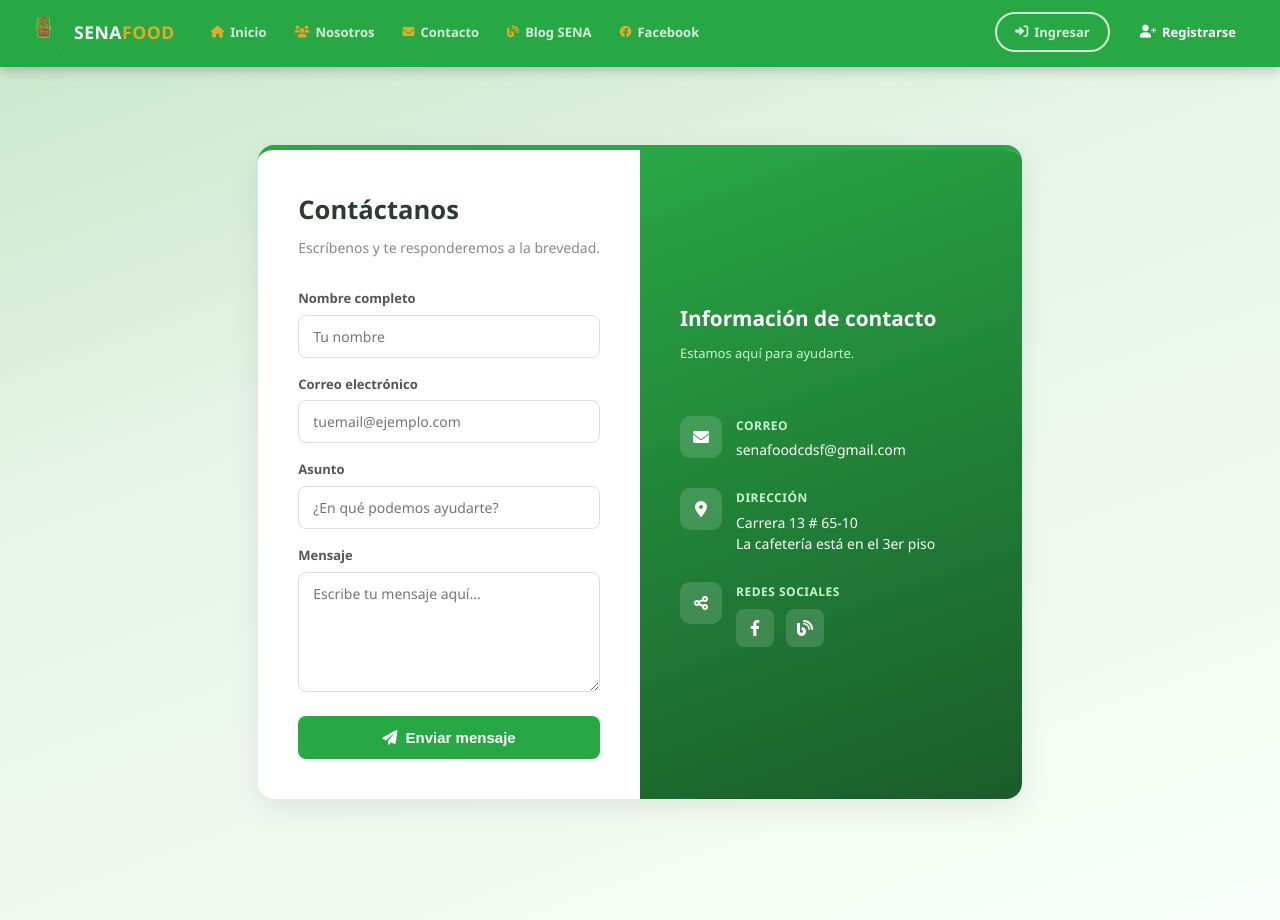
After one commit to Jssancheza1019/Senafood-py, a Django app: page /contacto/ in a window 1280 px wide. The commit adds this page. Run offline with Django 5.2, Linux system fonts and the light colour scheme.

Commit message:
Entregable2

```diff
--- /dev/null
+++ b/gestion/templates/gestion/contacto.html
@@ -0,0 +1,319 @@
+{% load static %}
+<!DOCTYPE html>
+<html lang="es">
+<head>
+    <meta charset="UTF-8">
+    <meta name="viewport" content="width=device-width, initial-scale=1.0">
+    <title>SenaFood - Contacto</title>
+    <link rel="stylesheet" href="{% static 'gestion/css/styles.css' %}">
+    <link rel="stylesheet" href="https://cdnjs.cloudflare.com/ajax/libs/font-awesome/6.0.0/css/all.min.css">
+    <style>
+        .contacto-wrapper {
+            min-height: calc(100vh - 64px);
+            display: flex;
+            align-items: center;
+            justify-content: center;
+            padding: 40px 20px;
+        }
+
+        .contacto-card {
+            background: #ffffff;
+            border-radius: 16px;
+            box-shadow: 0 10px 30px rgba(0,0,0,0.08);
+            overflow: hidden;
+            display: grid;
+            grid-template-columns: 1fr 1fr;
+            max-width: 900px;
+            width: 100%;
+            border-top: 5px solid var(--sena-green);
+        }
+
+        /* --- Columna izquierda: formulario --- */
+        .contacto-form {
+            padding: 40px;
+        }
+
+        .contacto-form h2 {
+            color: var(--sena-dark);
+            font-size: 1.6rem;
+            font-weight: 800;
+            margin: 0 0 6px;
+        }
+
+        .contacto-form p.subtitulo {
+            color: #888;
+            font-size: 14px;
+            margin: 0 0 28px;
+        }
+
+        .contacto-form .form-group {
+            margin-bottom: 16px;
+        }
+
+        .contacto-form label {
+            display: block;
+            font-size: 13px;
+            font-weight: 600;
+            color: #555;
+            margin-bottom: 6px;
+        }
+
+        .contacto-form input,
+        .contacto-form textarea {
+            width: 100%;
+            padding: 11px 14px;
+            border: 1px solid #ddd;
+            border-radius: 8px;
+            font-size: 14px;
+            font-family: inherit;
+            box-sizing: border-box;
+            transition: border-color 0.2s;
+            outline: none;
+        }
+
+        .contacto-form input:focus,
+        .contacto-form textarea:focus {
+            border-color: var(--sena-green);
+        }
+
+        .contacto-form textarea {
+            resize: vertical;
+            min-height: 120px;
+        }
+
+        .contacto-form button {
+            width: 100%;
+            padding: 13px;
+            background: var(--sena-green);
+            color: white;
+            border: none;
+            border-radius: 8px;
+            font-size: 15px;
+            font-weight: 700;
+            cursor: pointer;
+            transition: background 0.2s;
+            display: flex;
+            align-items: center;
+            justify-content: center;
+            gap: 8px;
+        }
+
+        .contacto-form button:hover {
+            background: var(--sena-dark);
+        }
+
+        /* --- Columna derecha: info --- */
+        .contacto-info {
+            background: linear-gradient(160deg, #28a745, #1a5c2a);
+            padding: 40px;
+            display: flex;
+            flex-direction: column;
+            justify-content: center;
+            gap: 28px;
+        }
+
+        .contacto-info h3 {
+            color: #ffffff;
+            font-size: 1.3rem;
+            font-weight: 800;
+            margin: 0 0 8px;
+        }
+
+        .contacto-info p.info-sub {
+            color: #c8f7d0;
+            font-size: 13px;
+            margin: 0 0 24px;
+        }
+
+        .info-item {
+            display: flex;
+            align-items: flex-start;
+            gap: 14px;
+        }
+
+        .info-item .icon-box {
+            width: 42px;
+            height: 42px;
+            background: rgba(255,255,255,0.15);
+            border-radius: 10px;
+            display: flex;
+            align-items: center;
+            justify-content: center;
+            flex-shrink: 0;
+        }
+
+        .info-item .icon-box i {
+            color: #ffffff;
+            font-size: 16px;
+        }
+
+        .info-item .info-text span {
+            display: block;
+            color: #c8f7d0;
+            font-size: 12px;
+            font-weight: 600;
+            text-transform: uppercase;
+            letter-spacing: 0.5px;
+        }
+
+        .info-item .info-text p {
+            color: #ffffff;
+            font-size: 14px;
+            margin: 4px 0 0;
+            line-height: 1.5;
+        }
+
+        .social-links {
+            display: flex;
+            gap: 12px;
+            margin-top: 8px;
+        }
+
+        .social-links a {
+            width: 38px;
+            height: 38px;
+            background: rgba(255,255,255,0.15);
+            border-radius: 8px;
+            display: flex;
+            align-items: center;
+            justify-content: center;
+            color: white;
+            text-decoration: none;
+            font-size: 16px;
+            transition: background 0.2s;
+        }
+
+        .social-links a:hover {
+            background: rgba(255,255,255,0.3);
+        }
+
+        /* --- Mensajes --- */
+        .msg-exito {
+            background: #d4edda;
+            color: #155724;
+            border: 1px solid #c3e6cb;
+            border-radius: 8px;
+            padding: 14px 16px;
+            font-size: 14px;
+            margin-bottom: 20px;
+            display: flex;
+            align-items: center;
+            gap: 10px;
+        }
+
+        .msg-error {
+            background: #f8d7da;
+            color: #721c24;
+            border: 1px solid #f5c6cb;
+            border-radius: 8px;
+            padding: 14px 16px;
+            font-size: 14px;
+            margin-bottom: 20px;
+            display: flex;
+            align-items: center;
+            gap: 10px;
+        }
+
+        @media (max-width: 700px) {
+            .contacto-card {
+                grid-template-columns: 1fr;
+            }
+        }
+    </style>
+</head>
+<body class="auth-body public-page-body">
+
+    {% include 'gestion/navbar_publico.html' %}
+
+    <div class="contacto-wrapper">
+        <div class="contacto-card">
+
+            <!-- Formulario -->
+            <div class="contacto-form">
+                <h2>Contáctanos</h2>
+                <p class="subtitulo">Escríbenos y te responderemos a la brevedad.</p>
+
+                {% if enviado %}
+                    <div class="msg-exito">
+                        <i class="fas fa-check-circle"></i>
+                        ¡Mensaje enviado! Te responderemos pronto.
+                    </div>
+                {% endif %}
+
+                {% if error %}
+                    <div class="msg-error">
+                        <i class="fas fa-exclamation-circle"></i>
+                        {{ error }}
+                    </div>
+                {% endif %}
+
+                {% if not enviado %}
+                <form method="POST">
+                    {% csrf_token %}
+                    <div class="form-group">
+                        <label>Nombre completo</label>
+                        <input type="text" name="nombre" placeholder="Tu nombre" required>
+                    </div>
+                    <div class="form-group">
+                        <label>Correo electrónico</label>
+                        <input type="email" name="email" placeholder="tuemail@ejemplo.com" required>
+                    </div>
+                    <div class="form-group">
+                        <label>Asunto</label>
+                        <input type="text" name="asunto" placeholder="¿En qué podemos ayudarte?" required>
+                    </div>
+                    <div class="form-group">
+                        <label>Mensaje</label>
+                        <textarea name="mensaje" placeholder="Escribe tu mensaje aquí..." required></textarea>
+                    </div>
+                    <button type="submit">
+                        <i class="fas fa-paper-plane"></i> Enviar mensaje
+                    </button>
+                </form>
+                {% endif %}
+            </div>
+
+            <!-- Info de contacto -->
+            <div class="contacto-info">
+                <div>
+                    <h3>Información de contacto</h3>
+                    <p class="info-sub">Estamos aquí para ayudarte.</p>
+                </div>
+
+                <div class="info-item">
+                    <div class="icon-box"><i class="fas fa-envelope"></i></div>
+                    <div class="info-text">
+                        <span>Correo</span>
+                        <p>senafoodcdsf@gmail.com</p>
+                    </div>
+                </div>
+
+                <div class="info-item">
+                    <div class="icon-box"><i class="fas fa-map-marker-alt"></i></div>
+                    <div class="info-text">
+                        <span>Dirección</span>
+                        <p>Carrera 13 # 65-10<br>La cafetería está en el 3er piso</p>
+                    </div>
+                </div>
+
+                <div class="info-item">
+                    <div class="icon-box"><i class="fas fa-share-alt"></i></div>
+                    <div class="info-text">
+                        <span>Redes sociales</span>
+                        <div class="social-links">
+                            <a href="https://www.facebook.com/share/1CVWn9uh2K/" target="_blank">
+                                <i class="fab fa-facebook-f"></i>
+                            </a>
+                            <a href="https://serviciosfinancierosena.blogspot.com/" target="_blank">
+                                <i class="fas fa-blog"></i>
+                            </a>
+                        </div>
+                    </div>
+                </div>
+            </div>
+
+        </div>
+    </div>
+
+</body>
+</html>
--- a/gestion/templates/gestion/navbar_publico.html
+++ b/gestion/templates/gestion/navbar_publico.html
@@ -10,7 +10,7 @@
         <ul class="public-navbar__links" id="navLinks">
             <li><a href="{% url 'bienvenida' %}"><i class="fas fa-home"></i> Inicio</a></li>
             <li><a href="#nosotros"><i class="fas fa-users"></i> Nosotros</a></li>
-            <li><a href="#contacto"><i class="fas fa-envelope"></i> Contacto</a></li>
+            <li><a href="{% url 'contacto' %}"><i class="fas fa-envelope"></i> Contacto</a></li>
             <li><a href="https://serviciosfinancierosena.blogspot.com/" target="_blank"><i class="fas fa-blog"></i> Blog SENA</a></li>
             <li><a href="https://www.facebook.com/share/1CVWn9uh2K/" target="_blank"><i class="fab fa-facebook"></i> Facebook</a></li>
         </ul>
--- a/gestion/urls.py
+++ b/gestion/urls.py
@@ -11,4 +11,5 @@ urlpatterns = [
     path('cambiar-password/', views.cambiar_password_view, name='cambiar_password'),
     path('solicitar-reset/', views.solicitar_reset_view, name='solicitar_reset'),
     path('restablecer-password/<uuid:token>/', views.restablecer_password_view, name='restablecer_password'),
+    path('contacto/', views.contacto_view, name='contacto'),
 ]
--- a/gestion/views.py
+++ b/gestion/views.py
@@ -381,3 +381,86 @@ def restablecer_password_view(request, token):
         'exito': exito,
         'token': token,
     })
+
+def contacto_view(request):
+    enviado = False
+    error = None
+
+    if request.method == 'POST':
+        nombre = request.POST.get('nombre', '').strip()
+        email = request.POST.get('email', '').strip()
+        asunto = request.POST.get('asunto', '').strip()
+        mensaje = request.POST.get('mensaje', '').strip()
+
+        if nombre and email and asunto and mensaje:
+            try:
+                html = f"""
+                <!DOCTYPE html>
+                <html lang="es">
+                <head><meta charset="UTF-8"></head>
+                <body style="margin:0;padding:0;background:#f0f4f0;font-family:Arial,sans-serif;">
+                <table width="100%" cellpadding="0" cellspacing="0" style="background:#f0f4f0;padding:40px 0;">
+                    <tr><td align="center">
+                    <table width="520" cellpadding="0" cellspacing="0" style="background:#ffffff;border-radius:12px;overflow:hidden;box-shadow:0 2px 8px rgba(0,0,0,0.08);">
+                        <tr>
+                        <td style="background:#28a745;padding:30px;text-align:center;">
+                            <h1 style="margin:0;color:#ffffff;font-size:24px;letter-spacing:2px;">🍽️ SENA FOOD</h1>
+                            <p style="margin:6px 0 0;color:#c8f7d0;font-size:13px;">Nuevo mensaje de contacto</p>
+                        </td>
+                        </tr>
+                        <tr>
+                        <td style="padding:36px 40px;">
+                            <h2 style="color:#1a1a1a;font-size:18px;margin:0 0 20px;">📬 {asunto}</h2>
+                            <table width="100%" cellpadding="0" cellspacing="0" style="margin-bottom:20px;">
+                            <tr>
+                                <td style="padding:8px 0;border-bottom:1px solid #f0f0f0;">
+                                <span style="color:#888;font-size:13px;">Nombre</span><br>
+                                <strong style="color:#333;font-size:15px;">{nombre}</strong>
+                                </td>
+                            </tr>
+                            <tr>
+                                <td style="padding:8px 0;border-bottom:1px solid #f0f0f0;">
+                                <span style="color:#888;font-size:13px;">Correo</span><br>
+                                <strong style="color:#28a745;font-size:15px;">{email}</strong>
+                                </td>
+                            </tr>
+                            </table>
+                            <div style="background:#f9fff9;border-left:4px solid #28a745;padding:16px;border-radius:6px;">
+                            <p style="color:#444;font-size:15px;line-height:1.7;margin:0;">{mensaje}</p>
+                            </div>
+                            <hr style="border:none;border-top:1px solid #e8e8e8;margin:28px 0;">
+                            <p style="color:#aaa;font-size:12px;text-align:center;margin:0;">
+                            Este mensaje fue enviado desde el formulario de contacto de SenaFood.
+                            </p>
+                        </td>
+                        </tr>
+                        <tr>
+                        <td style="background:#f9fff9;padding:18px 40px;text-align:center;border-top:1px solid #e8f5e9;">
+                            <p style="margin:0;color:#aaa;font-size:12px;">© 2026 SenaFood · Todos los derechos reservados</p>
+                        </td>
+                        </tr>
+                    </table>
+                    </td></tr>
+                    </table>
+                </body>
+                </html>
+                """
+                correo = EmailMultiAlternatives(
+                    subject=f'Contacto SenaFood — {asunto}',
+                    body=f'Nombre: {nombre}\nCorreo: {email}\n\nMensaje:\n{mensaje}',
+                    from_email=settings.DEFAULT_FROM_EMAIL,
+                    to=['senafoodcdsf@gmail.com'],
+                    reply_to=[email],
+                )
+                correo.attach_alternative(html, "text/html")
+                correo.send(fail_silently=False)
+                enviado = True
+            except Exception as e:
+                error = 'Hubo un problema al enviar el mensaje. Intenta de nuevo.'
+        else:
+            error = 'Por favor completa todos los campos.'
+
+    return render(request, 'gestion/contacto.html', {
+        'enviado': enviado,
+        'error': error,
+    })
```
